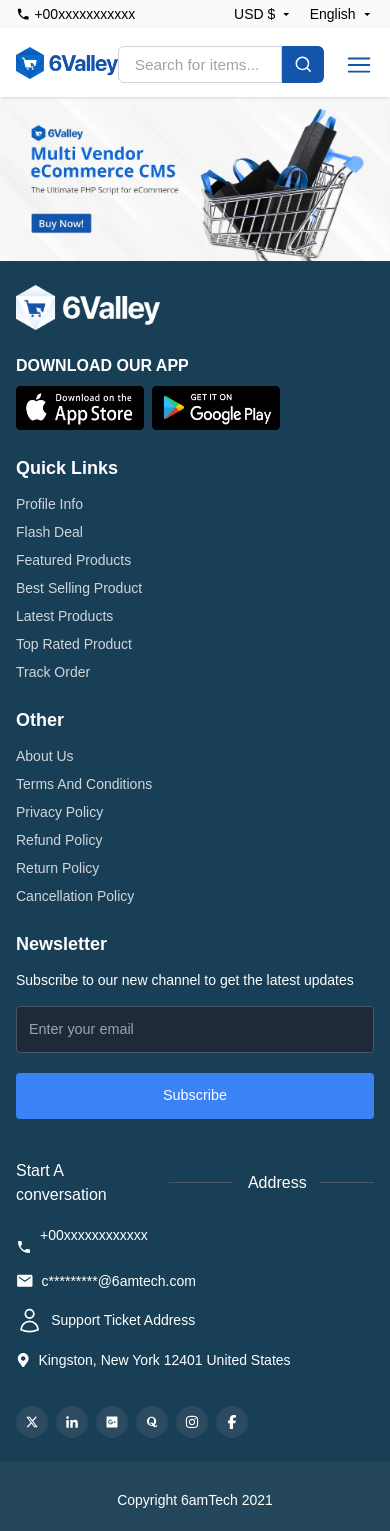
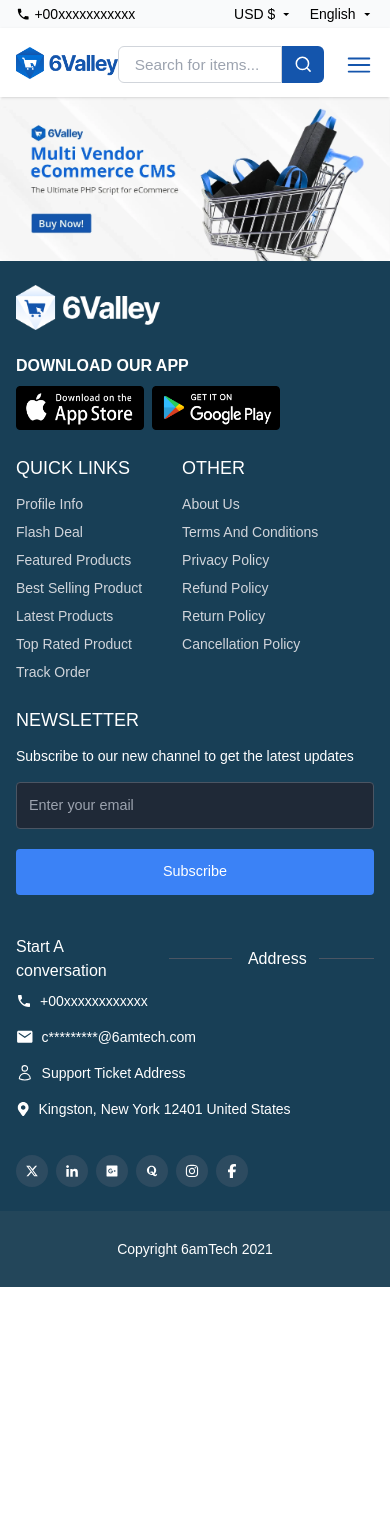
Before and after one commit to Rohit17112003/valleymtech, a Next.js app: page / in a window 390 px wide. Shown: the top 1531 px of the page. After the commit the page ends 1287 px from the top, so only its background shows below. Built offline with nearby package versions, Linux system fonts and the light colour scheme.

Commit message:
header or footer responsive complete

```diff
--- a/components/Footer/Footer.jsx
+++ b/components/Footer/Footer.jsx
@@ -34,9 +34,10 @@ const Footer = () => {
             </div>
           </div>
 
-          {/* Quick Links */}
-          <div>
-            <h3 className="font-semibold text-lg mb-3">Quick Links</h3>
+
+         <div className="flex  md:gap-10 gap-10">
+           <div>
+            <h3 className=" text-lg mb-3 uppercase">Quick Links</h3>
             <ul className="space-y-2 text-gray-300 text-sm font-medium">
               {[
                 "Profile Info",
@@ -53,10 +54,8 @@ const Footer = () => {
               ))}
             </ul>
           </div>
-
-          {/* Other Links */}
           <div className="md:px-24 px-0">
-            <h3 className="font-semibold text-lg mb-3">Other</h3>
+            <h3 className=" text-lg mb-3 uppercase">other</h3>
             <ul className="space-y-2 text-gray-300 text-sm">
               {[
                 "About Us",
@@ -72,11 +71,12 @@ const Footer = () => {
               ))}
             </ul>
           </div>
+         </div>
 
           {/* Newsletter */}
           <div>
-            <h3 className="font-semibold text-lg mb-3">Newsletter</h3>
-            <p className="text-sm md:text-[1rem] md:font-semibold md:mb-2 mb-4 text-white">
+            <h3 className=" text-lg mb-3 uppercase">Newsletter</h3>
+            <p className="text-sm md:text-[1rem] md:font-medium md:mb-2 mb-4 text-white">
               Subscribe to our new channel to get the latest updates
             </p>
             <div className="flex flex-col md:flex-row text-[0.9rem] gap-5 md:gap-0">
@@ -106,16 +106,16 @@ const Footer = () => {
             <div className="text-sm text-white">
               <p className="flex flex-col md:flex-row md:items-center gap-4 pb-9">
                 <span className="flex items-center gap-2">
-                  <MdLocalPhone className="text-[1rem] md:mt-0 mt-6" /> +00xxxxxxxxxxxx
+                  <MdLocalPhone className="text-[1rem] " /> +00xxxxxxxxxxxx
                 </span>
                 <span className="flex items-center gap-2">
                   <IoMdMail className="text-[1.1rem]" /> c*********@6amtech.com
                 </span>
                 <span className="flex items-center gap-2">
-                  <HiOutlineUser className="text-[1.7rem]" /> Support Ticket Address
+                  <HiOutlineUser className="md:text-[1.2rem] text-[1.1rem]" /> Support Ticket Address
                 </span>
                 <span className="flex items-center gap-2">
-                  <FaMapMarkerAlt className="text-[0.9rem]" /> Kingston, New York 12401 United States
+                  <FaMapMarkerAlt className="text-[0.9rem] md:ml-10" /> Kingston, New York 12401 United States
                 </span>
               </p>
             </div>
```
